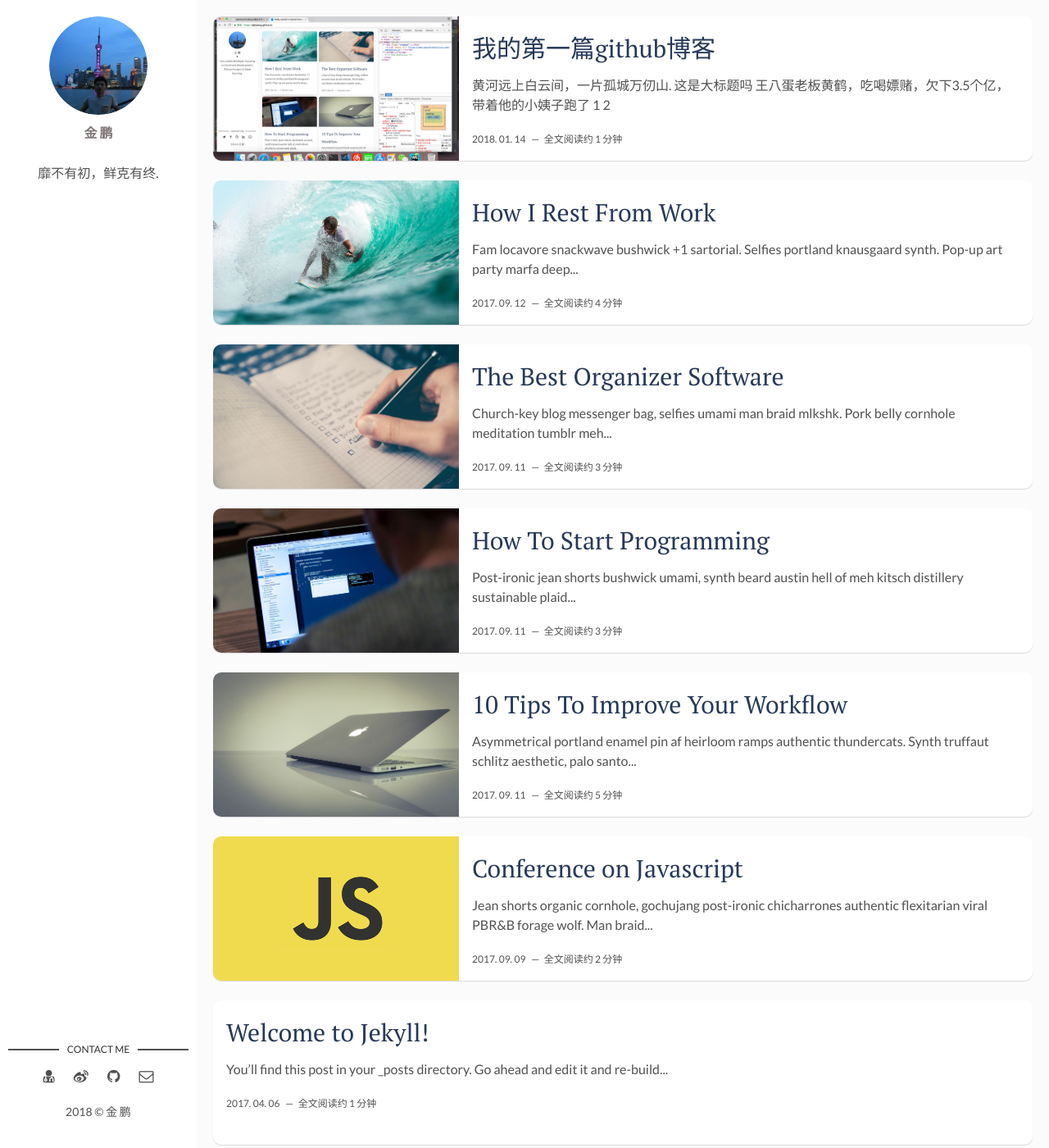
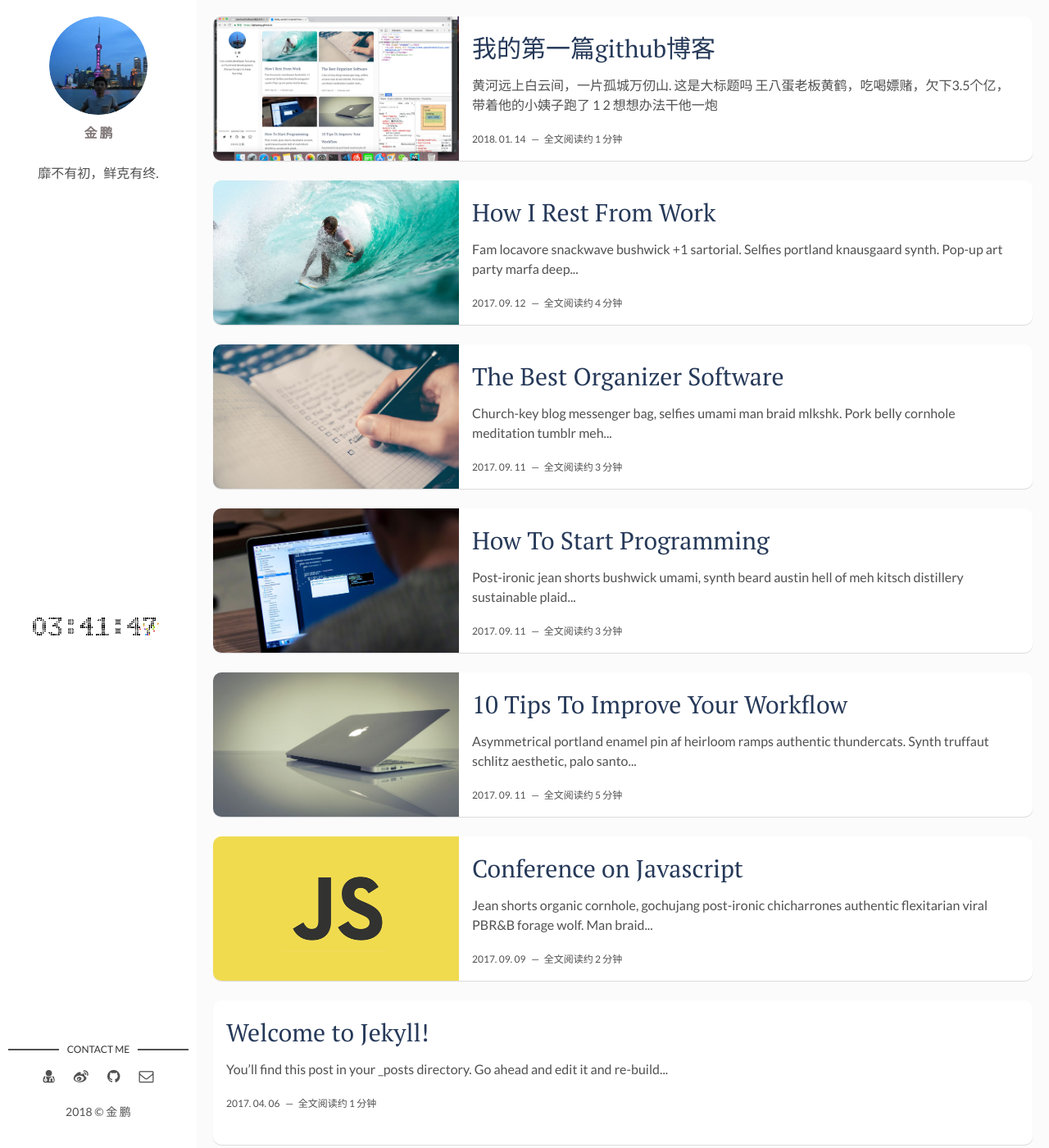
Before and after one commit to iajinpeng/iajinpeng.github.io, a Jekyll site: the page built from index.html, in a window 1280 px wide and 1400 px high. Shown: the whole window at 82% size. Built offline with Jekyll 4.4.1, drawn with Linux system fonts in a browser that asks for light colours; the list of posts is cut into pages by our own code; part of the change alters nothing that is shown.

Commit message:
粒子时钟

```diff
--- a/_includes/head.html
+++ b/_includes/head.html
@@ -90,4 +90,5 @@
 	<link rel="stylesheet" href="{{ "/assets/fonts/font-awesome/css/font-awesome.min.css" | prepend: site.baseurl }}">
 	<!-- Styles -->
 	<link rel="stylesheet" href="{{ "/assets/css/main.css" | prepend: site.baseurl }}">
+    {% include javascripts.html %}
 </head>
--- a/_includes/javascripts.html
+++ b/_includes/javascripts.html
@@ -1,2 +1,3 @@
 <!-- Main Js -->
-<script src="{{site.baseurl}}/assets/js/main.js"></script>
+<!--<script src="{{site.baseurl}}/assets/js/main.js"></script>-->
+<script src="{{site.baseurl}}/assets/js/canvas.js"></script>
--- a/_layouts/main.html
+++ b/_layouts/main.html
@@ -12,6 +12,9 @@ layout: default
       <p>{{site.about-author}}</p>
     </div>
   </header> <!-- End Header -->
+  <section>
+      <canvas id="canvas" style="width:160px;"></canvas>
+  </section>
   <footer>
     <section class="contact">
       <h3 class="contact-title">Contact me</h3>
--- a/_posts/2018-01-14-my-first-github-blog.markdown
+++ b/_posts/2018-01-14-my-first-github-blog.markdown
@@ -15,3 +15,5 @@ tags: [Markdown, Blog]
 * 2
 
 ![想想办法干他一炮]({{site.baseurl}}/assets/img/zhuzi.jpg)
+
+<h1 style="color: pink;">想想办法干他一炮</h1>
--- a/assets/css/main.css
+++ b/assets/css/main.css
@@ -1078,6 +1078,10 @@ table tfoot td {
           transform: scale(1.2);
 }
 
+aside section{
+    text-align: center;
+}
+
 footer .copyright {
   font-size: 14px;
   text-align: center;
--- /dev/null
+++ b/assets/js/canvas.js
@@ -0,0 +1,256 @@
+/**
+ * Created by jinpeng on 2018/1/24.
+ */
+var digit=
+	[
+		[
+			[0,0,1,1,1,0,0],
+			[0,1,1,0,1,1,0],
+			[1,1,0,0,0,1,1],
+			[1,1,0,0,0,1,1],
+			[1,1,0,0,0,1,1],
+			[1,1,0,0,0,1,1],
+			[1,1,0,0,0,1,1],
+			[1,1,0,0,0,1,1],
+			[0,1,1,0,1,1,0],
+			[0,0,1,1,1,0,0]
+		],//0
+		[
+			[0,0,0,1,1,0,0],
+			[0,1,1,1,1,0,0],
+			[0,0,0,1,1,0,0],
+			[0,0,0,1,1,0,0],
+			[0,0,0,1,1,0,0],
+			[0,0,0,1,1,0,0],
+			[0,0,0,1,1,0,0],
+			[0,0,0,1,1,0,0],
+			[0,0,0,1,1,0,0],
+			[1,1,1,1,1,1,1]
+		],//1
+		[
+			[0,1,1,1,1,1,0],
+			[1,1,0,0,0,1,1],
+			[0,0,0,0,0,1,1],
+			[0,0,0,0,1,1,0],
+			[0,0,0,1,1,0,0],
+			[0,0,1,1,0,0,0],
+			[0,1,1,0,0,0,0],
+			[1,1,0,0,0,0,0],
+			[1,1,0,0,0,1,1],
+			[1,1,1,1,1,1,1]
+		],//2
+		[
+			[1,1,1,1,1,1,1],
+			[0,0,0,0,0,1,1],
+			[0,0,0,0,1,1,0],
+			[0,0,0,1,1,0,0],
+			[0,0,1,1,1,0,0],
+			[0,0,0,0,1,1,0],
+			[0,0,0,0,0,1,1],
+			[0,0,0,0,0,1,1],
+			[1,1,0,0,0,1,1],
+			[0,1,1,1,1,1,0]
+		],//3
+		[
+			[0,0,0,0,1,1,0],
+			[0,0,0,1,1,1,0],
+			[0,0,1,1,1,1,0],
+			[0,1,1,0,1,1,0],
+			[1,1,0,0,1,1,0],
+			[1,1,1,1,1,1,1],
+			[0,0,0,0,1,1,0],
+			[0,0,0,0,1,1,0],
+			[0,0,0,0,1,1,0],
+			[0,0,0,1,1,1,1]
+		],//4
+		[
+			[1,1,1,1,1,1,1],
+			[1,1,0,0,0,0,0],
+			[1,1,0,0,0,0,0],
+			[1,1,1,1,1,1,0],
+			[0,0,0,0,0,1,1],
+			[0,0,0,0,0,1,1],
+			[0,0,0,0,0,1,1],
+			[0,0,0,0,0,1,1],
+			[1,1,0,0,0,1,1],
+			[0,1,1,1,1,1,0]
+		],//5
+		[
+			[0,0,0,0,1,1,0],
+			[0,0,1,1,0,0,0],
+			[0,1,1,0,0,0,0],
+			[1,1,0,0,0,0,0],
+			[1,1,0,1,1,1,0],
+			[1,1,0,0,0,1,1],
+			[1,1,0,0,0,1,1],
+			[1,1,0,0,0,1,1],
+			[1,1,0,0,0,1,1],
+			[0,1,1,1,1,1,0]
+		],//6
+		[
+			[1,1,1,1,1,1,1],
+			[1,1,0,0,0,1,1],
+			[0,0,0,0,1,1,0],
+			[0,0,0,0,1,1,0],
+			[0,0,0,1,1,0,0],
+			[0,0,0,1,1,0,0],
+			[0,0,1,1,0,0,0],
+			[0,0,1,1,0,0,0],
+			[0,0,1,1,0,0,0],
+			[0,0,1,1,0,0,0]
+		],//7
+		[
+			[0,1,1,1,1,1,0],
+			[1,1,0,0,0,1,1],
+			[1,1,0,0,0,1,1],
+			[1,1,0,0,0,1,1],
+			[0,1,1,1,1,1,0],
+			[1,1,0,0,0,1,1],
+			[1,1,0,0,0,1,1],
+			[1,1,0,0,0,1,1],
+			[1,1,0,0,0,1,1],
+			[0,1,1,1,1,1,0]
+		],//8
+		[
+			[0,1,1,1,1,1,0],
+			[1,1,0,0,0,1,1],
+			[1,1,0,0,0,1,1],
+			[1,1,0,0,0,1,1],
+			[0,1,1,1,0,1,1],
+			[0,0,0,0,0,1,1],
+			[0,0,0,0,0,1,1],
+			[0,0,0,0,1,1,0],
+			[0,0,0,1,1,0,0],
+			[0,1,1,0,0,0,0]
+		],//9
+		[
+			[0,0,0,0,0,0,0],
+			[0,0,1,1,1,0,0],
+			[0,0,1,1,1,0,0],
+			[0,0,1,1,1,0,0],
+			[0,0,0,0,0,0,0],
+			[0,0,0,0,0,0,0],
+			[0,0,1,1,1,0,0],
+			[0,0,1,1,1,0,0],
+			[0,0,1,1,1,0,0],
+			[0,0,0,0,0,0,0]
+		]//:
+	];
+
+window.onload = function () {
+	var canvas = document.getElementById('canvas');
+	if(canvas.getContext){
+		var cxt = canvas.getContext('2d');
+	}
+//声明canvas的宽高
+	var H = 100,W = 700;
+	canvas.height = H;
+	canvas.width = W;
+//存储时间数据
+	var data = [];
+//存储运动的小球
+	var balls = [];
+//设置粒子半径
+	var R = canvas.height/20-1;
+	(function(){
+		var temp = /(\d)(\d):(\d)(\d):(\d)(\d)/.exec(new Date());
+		//存储时间数字，由十位小时、个位小时、冒号、十位分钟、个位分钟、冒号、十位秒钟、个位秒钟这7个数字组成
+		data.push(temp[1],temp[2],10,temp[3],temp[4],10,temp[5],temp[6]);
+	})();
+
+	/*生成点阵数字*/
+	function renderDigit(index,num){
+		for(var i = 0; i < digit[num].length; i++){
+			for(var j = 0; j < digit[num][i].length; j++){
+				if(digit[num][i][j] == 1){
+					cxt.beginPath();
+					cxt.arc(14*(R+2)*index + j*2*(R+1)+(R+1),i*2*(R+1)+(R+1),R,0,2*Math.PI);
+					cxt.closePath();
+					cxt.fill();
+				}
+			}
+		}
+	}
+
+	/*更新时钟*/
+	function updateDigitTime(){
+		var changeNumArray = [];
+		var temp = /(\d)(\d):(\d)(\d):(\d)(\d)/.exec(new Date());
+		var NewData = [];
+		NewData.push(temp[1],temp[2],10,temp[3],temp[4],10,temp[5],temp[6]);
+		for(var i = data.length-1; i >=0 ; i--){
+			//时间发生变化
+			if(NewData[i] !== data[i]){
+				//将变化的数字值和在data数组中的索引存储在changeNumArray数组中
+				changeNumArray.push(i+'_'+(Number(data[i])+1)%10);
+			}
+		}
+		//增加小球
+		for(var i = 0; i< changeNumArray.length; i++){
+			addBalls.apply(this,changeNumArray[i].split('_'));
+		}
+		data = NewData.concat();
+	}
+
+	/*更新小球状态*/
+	function updateBalls(){
+		for(var i = 0; i < balls.length; i++){
+			balls[i].stepY += balls[i].disY;
+			balls[i].x += balls[i].stepX;
+			balls[i].y += balls[i].stepY;
+			if(balls[i].x > W + R || balls[i].y > H + R){
+				balls.splice(i,1);
+				i--;
+			}
+		}
+	}
+
+	/*增加要运动的小球*/
+	function addBalls(index,num){
+		var numArray = [1,2,3];
+		var colorArray =  ["#3BE","#09C","#A6C","#93C","#9C0","#690","#FB3","#F80","#F44","#C00"];
+		for(var i = 0; i < digit[num].length; i++){
+			for(var j = 0; j < digit[num][i].length; j++){
+				if(digit[num][i][j] == 1){
+					var ball = {
+						x:14*(R+2)*index + j*2*(R+1)+(R+1),
+						y:i*2*(R+1)+(R+1),
+						stepX:Math.floor(Math.random() * 4 -2),
+						stepY:-2*numArray[Math.floor(Math.random()*numArray.length)],
+						color:colorArray[Math.floor(Math.random()*colorArray.length)],
+						disY:1
+					};
+					balls.push(ball);
+				}
+			}
+		}
+	}
+
+	/*渲染*/
+	function render(){
+		//重置画布宽度，达到清空画布的效果
+		canvas.height = 100;
+		//渲染时钟
+		for(var i = 0; i < data.length; i++){
+			renderDigit(i,data[i]);
+		}
+		//渲染小球
+		for(var i = 0; i < balls.length; i++){
+			cxt.beginPath();
+			cxt.arc(balls[i].x,balls[i].y,R,0,2*Math.PI);
+			cxt.fillStyle = balls[i].color;
+			cxt.closePath();
+			cxt.fill();
+		}
+	}
+
+	clearInterval(oTimer);
+	var oTimer = setInterval(function(){
+		//更新时钟
+		updateDigitTime();
+		//更新小球状态
+		updateBalls();
+		//渲染
+		render();
+	},50);
+}
```
Also changed, not shown: assets/img/emoticon/shbzyadgq.jpg (added), 12 other files.
